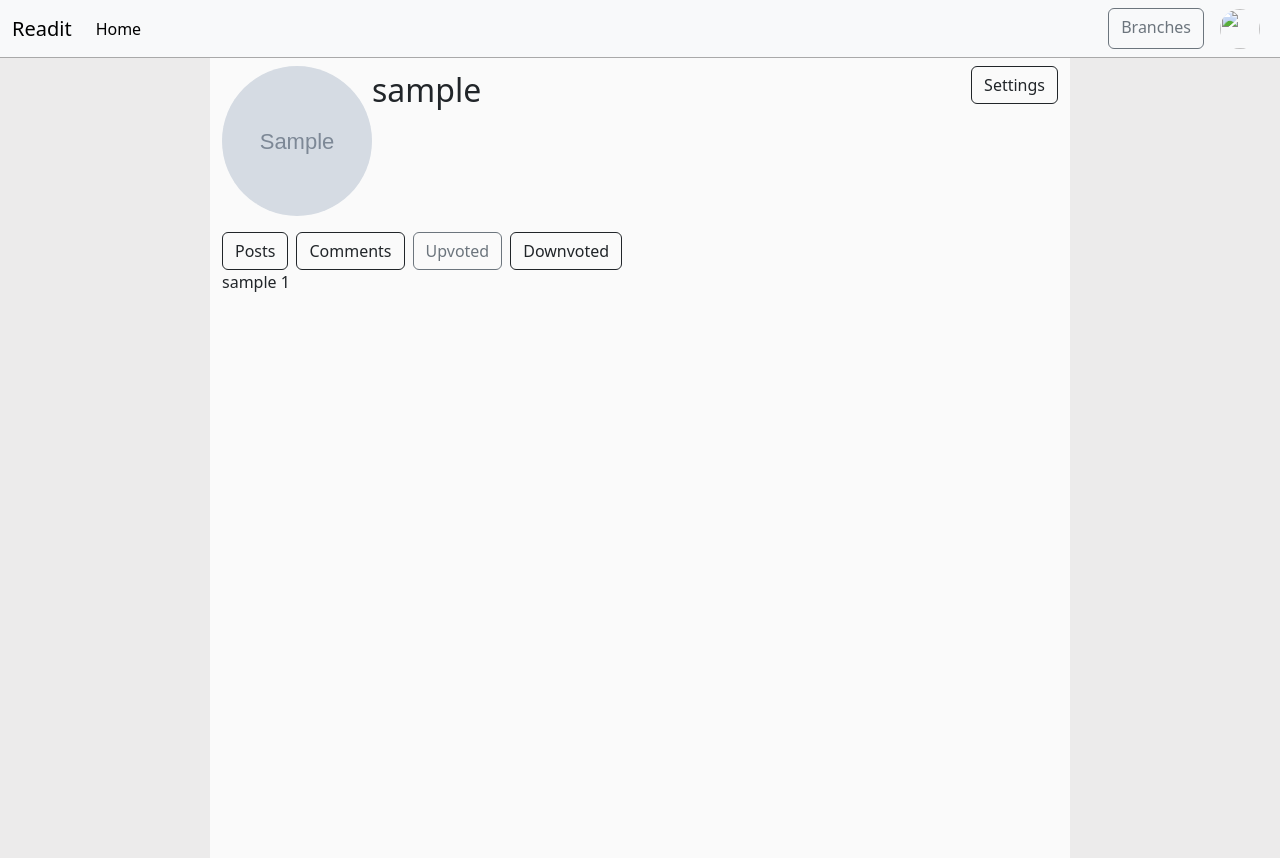
After one commit to Laros123/social-network, a Django app: page /profile/1/upvoted/ in a window 1280 px wide. The commit adds this page. Run offline with Django 5.2, Linux system fonts and the light colour scheme; tables that the repository leaves empty hold one stand-in row (values such as "Sample post"); grey boxes marked "Sample" are stand-in pictures.

Commit message:
Add design for likes and add profile

```diff
--- a/forum/models.py
+++ b/forum/models.py
@@ -10,7 +10,7 @@ class Rating(models.Model):
 
 class Grade(models.Model):
     rating = models.ForeignKey(to=Rating, on_delete=models.CASCADE, related_name='grades')
-    user = models.ForeignKey(to=settings.AUTH_USER_MODEL, on_delete=models.CASCADE, blank=True, null=True)
+    user = models.ForeignKey(to=settings.AUTH_USER_MODEL, on_delete=models.CASCADE, blank=True, null=True, related_name='grades')
     value = models.IntegerField(choices=[(1, 'Like'), (-1, 'Dislike')])
     time_create = models.DateTimeField(auto_now_add=True)
 
@@ -63,7 +63,7 @@ class Post(models.Model):
 class Commentary(models.Model):
     post = models.ForeignKey(Post, on_delete=models.CASCADE, related_name='comments')
     commentary = models.ForeignKey('Commentary', on_delete=models.CASCADE, related_name='comments', blank=True, null=True)
-    author = models.ForeignKey(settings.AUTH_USER_MODEL, on_delete=models.CASCADE)
+    author = models.ForeignKey(settings.AUTH_USER_MODEL, on_delete=models.CASCADE, related_name='comments')
     text = models.TextField()
     created = models.DateTimeField(auto_now=True)
     rating = models.OneToOneField(Rating, on_delete=models.CASCADE, related_name='comment', blank=True, null=True)
--- a/static/css/style.css
+++ b/static/css/style.css
@@ -1,4 +1,11 @@
+:root {
+  --bg-color: #ecebeb;
+  --main-color: #fafafa;
+}
 
+html, body {
+  height: 100%;
+}
 
 .bold-text {
     font-weight: 600;
@@ -34,6 +41,7 @@
   font-family: Arial;
   font-size: 14px;
   color: #000000;
+  background-color: var(--main-color);
   resize: none;
   border: none;
 }
@@ -53,5 +61,11 @@ ol,ul,li {
   list-style:none;
 }
 .dark-color {
-  color: black;
+  font-weight: 600;
 }
+.dark-color.fa-thumbs-up {
+  color: rgb(40, 81, 216);
+}
+.dark-color.fa-thumbs-down {
+  color: rgb(218, 40, 40);
+}
--- a/templates/base.html
+++ b/templates/base.html
@@ -11,9 +11,14 @@
     <link href="https://cdn.jsdelivr.net/npm/bootstrap@5.3.3/dist/css/bootstrap.min.css" rel="stylesheet" integrity="sha384-QWTKZyjpPEjISv5WaRU9OFeRpok6YctnYmDr5pNlyT2bRjXh0JMhjY6hW+ALEwIH" crossorigin="anonymous">
 
 </head>
-<body>
+<body style="background-color: var(--bg-color);">
 
-    <div class="container" style="max-width: 780px;">
+    {% block header %}
+        {% include 'header.html' %}
+    {% endblock header %}
+
+
+    <div class="container pt-2" style="max-width: 860px; background-color: var(--main-color); min-height: 100%;">
         {% block content %}
         {% endblock %}
     </div>
--- /dev/null
+++ b/templates/header.html
@@ -0,0 +1,21 @@
+<nav style="border-bottom: 1px solid darkgray" class="navbar navbar-expand-lg bg-body-tertiary p-0">
+  <div class="container-fluid">
+    <a class="navbar-brand fa" href="#">Readit</a>
+    <button class="navbar-toggler" type="button" data-bs-toggle="collapse" data-bs-target="#navbarScroll" aria-controls="navbarScroll" aria-expanded="false" aria-label="Toggle navigation">
+      <span class="navbar-toggler-icon"></span>
+    </button>
+    <div class="collapse navbar-collapse" id="navbarScroll">
+      <ul class="navbar-nav me-auto my-2 my-lg-0 navbar-nav-scroll" style="--bs-scroll-height: 100px;">
+        <li class="nav-item">
+          <a class="nav-link active" aria-current="page" href="#">Home</a>
+        </li>
+      </ul>
+      <div class="d-flex">
+        <a class="btn btn-outline-secondary m-2" href="{% url 'branch-list' %}">Branches</a>
+        <a class="m-2" href="{% url 'profile' user.profile.pk 'nothing' %}">
+            <img style="border-radius: 50%;" src="{{ user.profile.image.url }}" width="40" height="40" class="d-inline-block align-text-top">
+        </a>
+      </div>
+    </div>
+  </div>
+</nav>
--- /dev/null
+++ b/templates/profile/profile-detail-upvoted.html
@@ -0,0 +1,17 @@
+{% extends 'profile/profile-detail.html' %}
+
+
+{% block activity %}
+<a class="btn btn-outline-dark me-2" href="{% url 'profile' profile.pk 'posts' %}">Posts</a>
+<a class="btn btn-outline-dark me-2" href="{% url 'profile' profile.pk 'comments' %}">Comments</a>
+<a class="btn btn-outline-secondary me-2" href="{% url 'profile' profile.pk 'upvoted' %}">Upvoted</a>
+<a class="btn btn-outline-dark me-2" href="{% url 'profile' profile.pk 'downvoted' %}">Downvoted</a>
+{% endblock activity %}
+
+{% block objects %}
+{% for grade in profile.user.grades.all %}
+    {% if grade.value == 1 %}
+        <p>{{grade}}</p>
+    {% endif %}
+{% endfor %}
+{% endblock objects %}
--- /dev/null
+++ b/templates/profile/profile-detail.html
@@ -0,0 +1,25 @@
+{% extends 'base.html' %}
+
+{% block content %}
+
+<div class="d-flex mb-3">
+    <img src="{{ profile.image.url }}" style="height:150px; width:150px; border-radius:50%; overflow:hidden;">
+    <p style="font-size: 2rem;">{{ profile.user.username }}</p>
+    <div class="ms-auto">
+        <a class="btn btn-outline-dark" href="#">Settings</a>
+    </div>
+</div>
+<div class="d-flex">
+    {% block activity %}
+        <a class="btn btn-outline-dark me-2" href="{% url 'profile' profile.pk 'posts' %}">Posts</a>
+        <a class="btn btn-outline-dark me-2" href="{% url 'profile' profile.pk 'comments' %}">Comments</a>
+        <a class="btn btn-outline-dark me-2" href="{% url 'profile' profile.pk 'upvoted' %}">Upvoted</a>
+        <a class="btn btn-outline-dark me-2" href="{% url 'profile' profile.pk 'downvoted' %}">Downvoted</a>
+    {% endblock activity %}
+</div>
+<div>
+    {% block objects %}
+    {% endblock objects %}
+</div>
+
+{% endblock content %}
--- a/user_profile/urls.py
+++ b/user_profile/urls.py
@@ -1,5 +1,7 @@
 from django.contrib import admin
 from django.urls import path, include
+from .views import ProfileDetailView
 
 urlpatterns = [
+    path('profile/<int:pk>/<str:ac>/', ProfileDetailView.as_view(), name='profile')
 ]
--- a/user_profile/views.py
+++ b/user_profile/views.py
@@ -1,3 +1,26 @@
+from typing import Any
+from django.http import HttpRequest, HttpResponse
 from django.shortcuts import render
+from django.views.generic import DetailView
+from .models import Profile
 
 # Create your views here.
+
+
+class ProfileDetailView(DetailView):
+    model = Profile
+    template_name = "profile/profile-detail.html"
+    context_object_name = 'profile'
+
+    def get(self, request: HttpRequest, *args: Any, **kwargs: Any) -> HttpResponse:
+        type_of_activity = self.kwargs.get('ac')
+        if type_of_activity == 'posts':
+            self.template_name = "profile/profile-detail-posts.html"
+        elif type_of_activity == 'comments':
+            self.template_name = "profile/profile-detail-comments.html"
+        elif type_of_activity == 'upvoted':
+            self.template_name = "profile/profile-detail-upvoted.html"
+        elif type_of_activity == 'downvoted':
+            self.template_name = "profile/profile-detail-downvoted.html"
+
+        return super().get(request, *args, **kwargs)
```
Also changed, not shown: templates/forum/comment.html (+10 -10 lines), templates/forum/post-detail.html (+6 -6 lines), templates/profile/profile-detail-comments.html (added, +15 -0 lines), templates/profile/profile-detail-downvoted.html (added, +17 -0 lines), templates/profile/profile-detail-posts.html (added, +15 -0 lines), media/profile/2024/07/02/OIG.5on.jpg (added), media/profile/2024/07/02/ed079405f0e5916a7f3ce4c5f8689e9c.webp (added), media/profile/2024/07/02/Без_имевыаыни-2.png (added).
